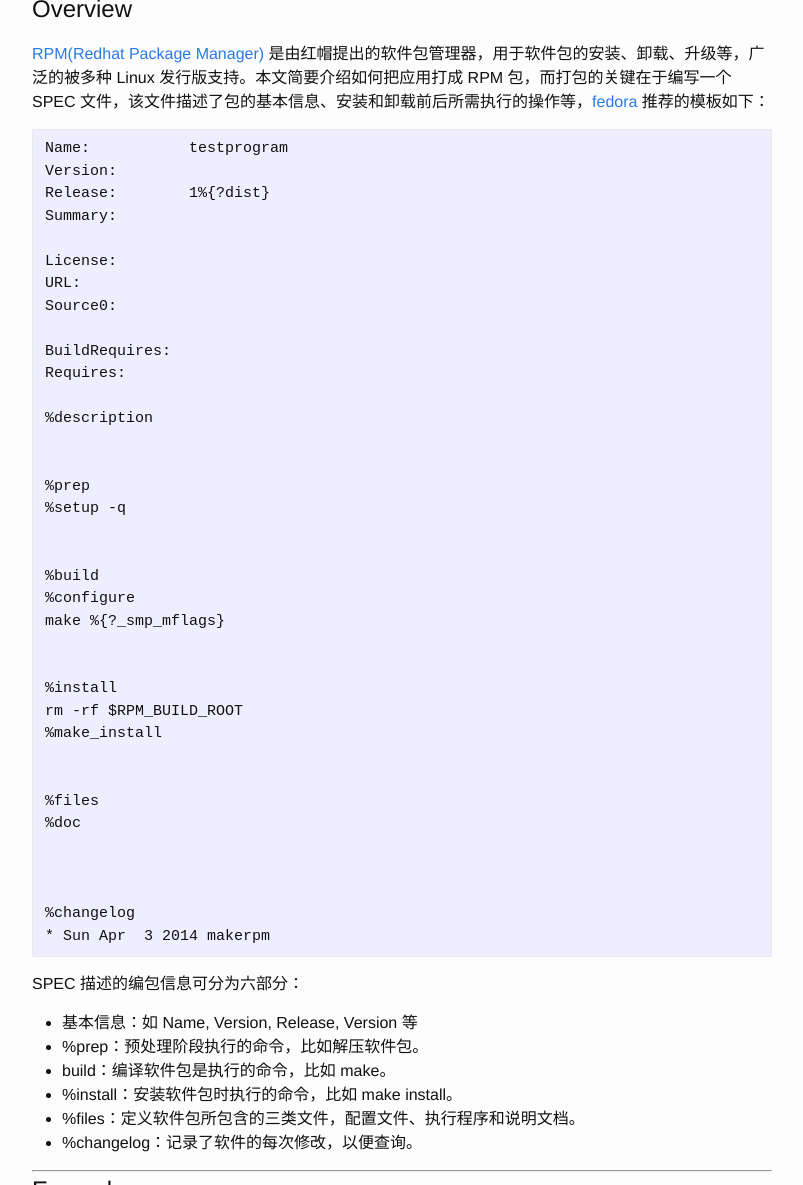
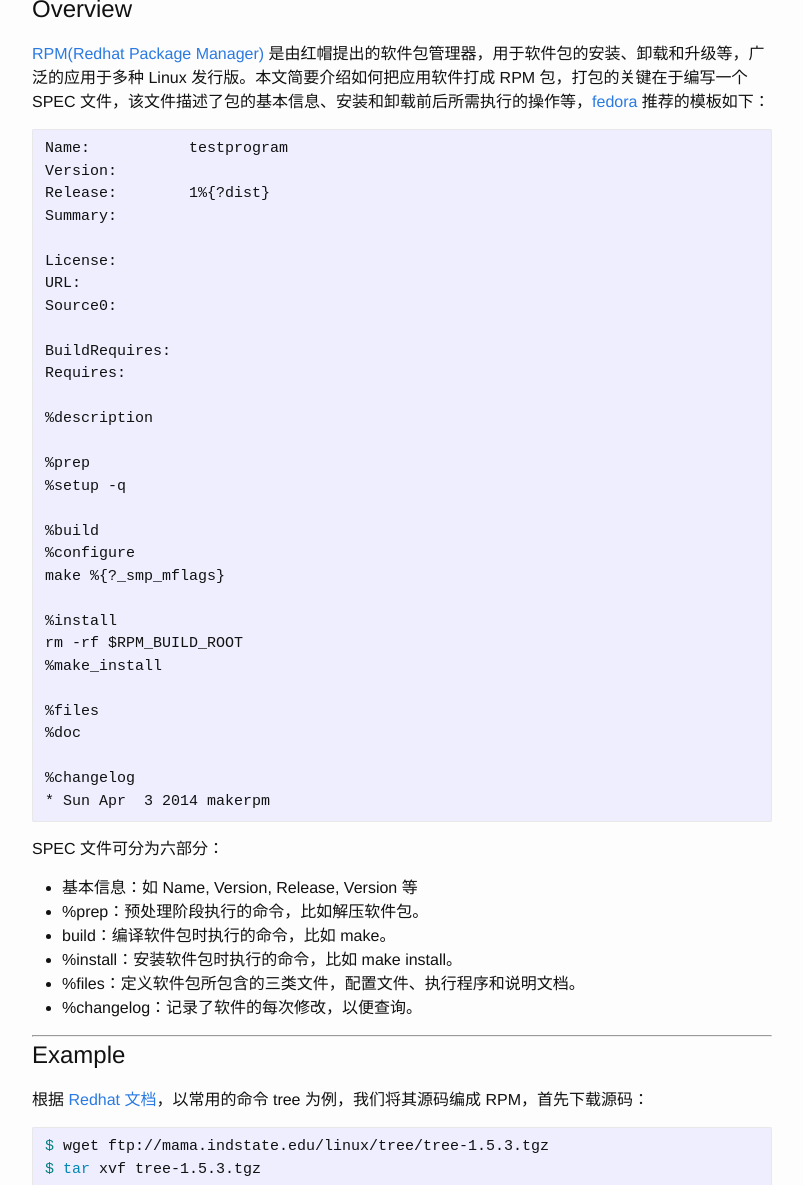
Before and after one commit to DeliangFan/deliangfan.github.io, a Jekyll site: the page built from _posts/2014-08-27-Build-rpm.markdown, in a window 1280 px wide and 1400 px high, scrolled down 309 px, cut to the strip 215-1400 px from the top of the window. Shown: the whole strip, without its empty margins (238-1041 px from the left). Built offline with Jekyll 4.4.1, drawn with Linux system fonts in a browser that asks for light colours; comment, search, counter and statistics services are not loaded.

Commit message:
update files

```diff
--- a/_posts/2014-08-27-Build-rpm.markdown
+++ b/_posts/2014-08-27-Build-rpm.markdown
@@ -4,12 +4,12 @@
 categories: DevOps
 ---
 
-![RPM](http://7xp2eu.com1.z0.glb.clouddn.com/yum%20package_0.png)
+&nbsp;&nbsp;&nbsp;&nbsp;&nbsp;&nbsp;&nbsp;&nbsp;&nbsp;&nbsp;&nbsp;&nbsp;&nbsp;&nbsp;&nbsp;&nbsp;&nbsp;&nbsp;&nbsp;&nbsp;&nbsp;&nbsp;&nbsp;&nbsp;&nbsp;&nbsp;&nbsp;&nbsp;&nbsp;&nbsp;&nbsp;&nbsp;&nbsp;&nbsp;&nbsp;&nbsp;&nbsp;&nbsp;&nbsp;&nbsp;&nbsp;&nbsp;&nbsp;&nbsp;![RPM](http://7xp2eu.com1.z0.glb.clouddn.com/yum%20package_0.png?imageView2/1/w/200/q/100")
 
 
 # Overview
 
-[RPM(Redhat Package Manager)](https://en.wikipedia.org/wiki/RPM_Package_Manager) 是由红帽提出的软件包管理器，用于软件包的安装、卸载、升级等，广泛的被多种 Linux 发行版支持。本文简要介绍如何把应用打成 RPM 包，而打包的关键在于编写一个 SPEC 文件，该文件描述了包的基本信息、安装和卸载前后所需执行的操作等，[fedora](https://fedoraproject.org/wiki/How_to_create_an_RPM_package) 推荐的模板如下：
+[RPM(Redhat Package Manager)](https://en.wikipedia.org/wiki/RPM_Package_Manager) 是由红帽提出的软件包管理器，用于软件包的安装、卸载和升级等，广泛的应用于多种 Linux 发行版。本文简要介绍如何把应用软件打成 RPM 包，打包的关键在于编写一个 SPEC 文件，该文件描述了包的基本信息、安装和卸载前后所需执行的操作等，[fedora](https://fedoraproject.org/wiki/How_to_create_an_RPM_package) 推荐的模板如下：
 
 ~~~
 Name:           testprogram
@@ -26,35 +26,29 @@
 
 %description
 
-
 %prep
 %setup -q
-
 
 %build
 %configure
 make %{?_smp_mflags}
 
-
 %install
 rm -rf $RPM_BUILD_ROOT
 %make_install
 
-
 %files
 %doc
-
-
 
 %changelog
 * Sun Apr  3 2014 makerpm
 ~~~
 
-SPEC 描述的编包信息可分为六部分：
+SPEC 文件可分为六部分：
 
 - 基本信息：如 Name, Version, Release, Version 等
 - %prep：预处理阶段执行的命令，比如解压软件包。
-- build：编译软件包是执行的命令，比如 make。
+- build：编译软件包时执行的命令，比如 make。
 - %install：安装软件包时执行的命令，比如 make install。
 - %files：定义软件包所包含的三类文件，配置文件、执行程序和说明文档。
 - %changelog：记录了软件的每次修改，以便查询。
```
